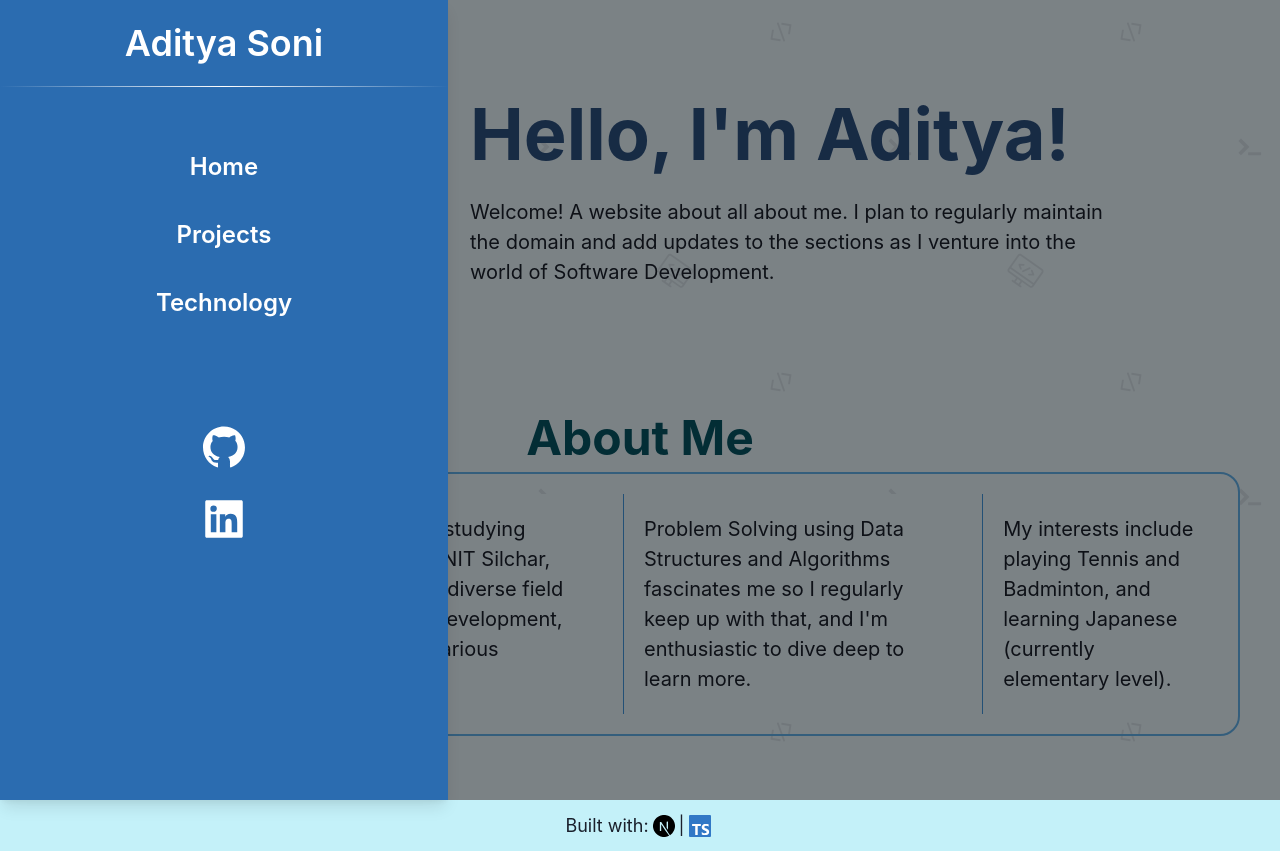
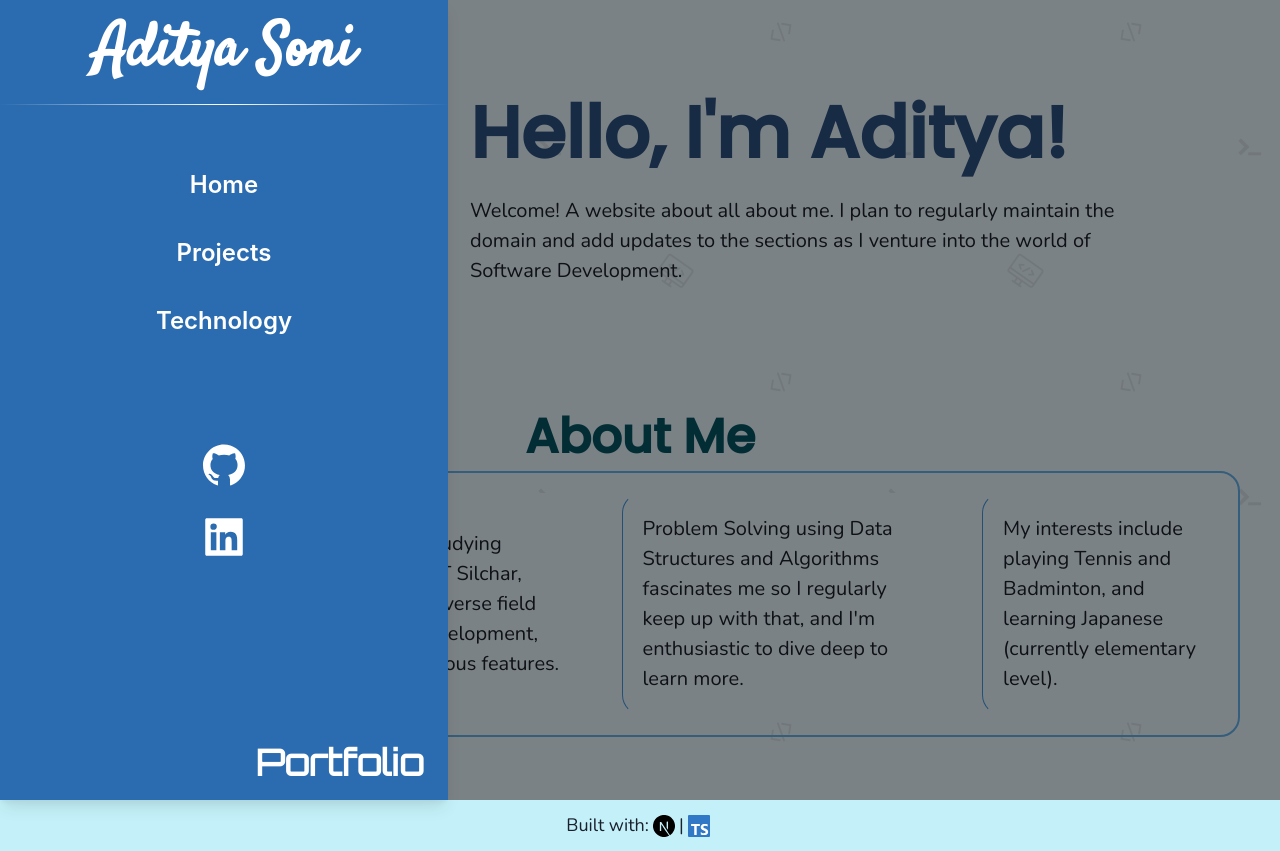
Before and after one commit to adityson/portfolio-website, a Next.js app: page / in a window 1280 px wide. Both pictures are taken after a click on the button 79 px from the left and 60 px from the top of the page. Built offline with nearby package versions, Linux system fonts and the light colour scheme.

Commit message:
updated fonts

```diff
--- a/components/About/BoxIn.tsx
+++ b/components/About/BoxIn.tsx
@@ -14,6 +14,9 @@ const BoxIn = ({ children, childWidth, hasPartition }: Props) => {
       alignItems="center"
       p={5}
       maxW={childWidth}
+      border="1px solid transparent"
+      borderRadius="20px"
+      _hover={{ border: "1px solid #4299e1" }}
       borderLeft={hasPartition ? "1px solid #4299e1" : "none"}
       my={5}
       mx={4}
--- a/components/Nav/DesktopNav.tsx
+++ b/components/Nav/DesktopNav.tsx
@@ -3,7 +3,7 @@ import { useRouter } from "next/router";
 import {
   useDisclosure,
   Button,
-  Text,
+  Heading,
   Box,
   Flex,
   Drawer,
@@ -11,6 +11,7 @@ import {
   DrawerContent,
   DrawerHeader,
   DrawerBody,
+  DrawerFooter,
 } from "@chakra-ui/react";
 import { RiMenu4Line } from "react-icons/ri";
 import LinkLi from "./LinkLi";
@@ -54,9 +55,14 @@ const DesktopNav = () => {
         <DrawerOverlay />
         <DrawerContent bgColor="#2b6cb0">
           <DrawerHeader>
-            <Text fontSize="4xl" color="white" textAlign="center">
+            <Heading
+              fontSize="6xl"
+              color="white"
+              textAlign="center"
+              fontFamily="Satisfy"
+            >
               Aditya Soni
-            </Text>
+            </Heading>
           </DrawerHeader>
           <hr
             style={{
@@ -82,6 +88,16 @@ const DesktopNav = () => {
               />
             </Flex>
           </DrawerBody>
+          <DrawerFooter>
+            <Heading
+              fontSize="4xl"
+              color="white"
+              textAlign="center"
+              fontFamily="Orbitron"
+            >
+              Portfolio
+            </Heading>
+          </DrawerFooter>
         </DrawerContent>
       </Drawer>
     </>
--- a/package.json
+++ b/package.json
@@ -11,6 +11,10 @@
     "@chakra-ui/react": "^1.6.3",
     "@emotion/react": "^11.4.0",
     "@emotion/styled": "^11.3.0",
+    "@fontsource/nunito": "^4.4.5",
+    "@fontsource/orbitron": "^4.4.5",
+    "@fontsource/poppins": "^4.4.5",
+    "@fontsource/satisfy": "^4.4.5",
     "framer-motion": "^4.1.17",
     "next": "10.2.3",
     "react": "17.0.2",
--- a/pages/_app.tsx
+++ b/pages/_app.tsx
@@ -2,26 +2,40 @@ import "../styles/globals.css";
 import type { AppProps } from "next/app";
 import { ChakraProvider, extendTheme } from "@chakra-ui/react";
 import Layout from "../components/Layout";
-import '../styles/globals.css'
+import "../styles/globals.css";
+import "@fontsource/nunito";
+import "@fontsource/poppins/500.css";
+import "@fontsource/satisfy";
+import "@fontsource/orbitron";
 
 const theme = extendTheme({
   components: {
     Button: {
       baseStyle: {
         _focus: {
-          boxShadow: 'none'
-        }
-      }
+          boxShadow: "none",
+        },
+      },
     },
     Link: {
       baseStyle: {
         _focus: {
-          boxShadow: 'none'
-        }
-      }
-    }
-  }
-})
+          boxShadow: "none",
+        },
+      },
+    },
+    Text: {
+      baseStyle: {
+        fontFamily: "Nunito",
+      },
+    },
+    Heading: {
+      baseStyle: {
+        fontFamily: "Poppins",
+      },
+    },
+  },
+});
 
 function MyApp({ Component, pageProps }: AppProps) {
   return (
```
Also changed, not shown: public/static/images/portfolioss.png, 1 other file (tests, documents, lock files or other folders).
